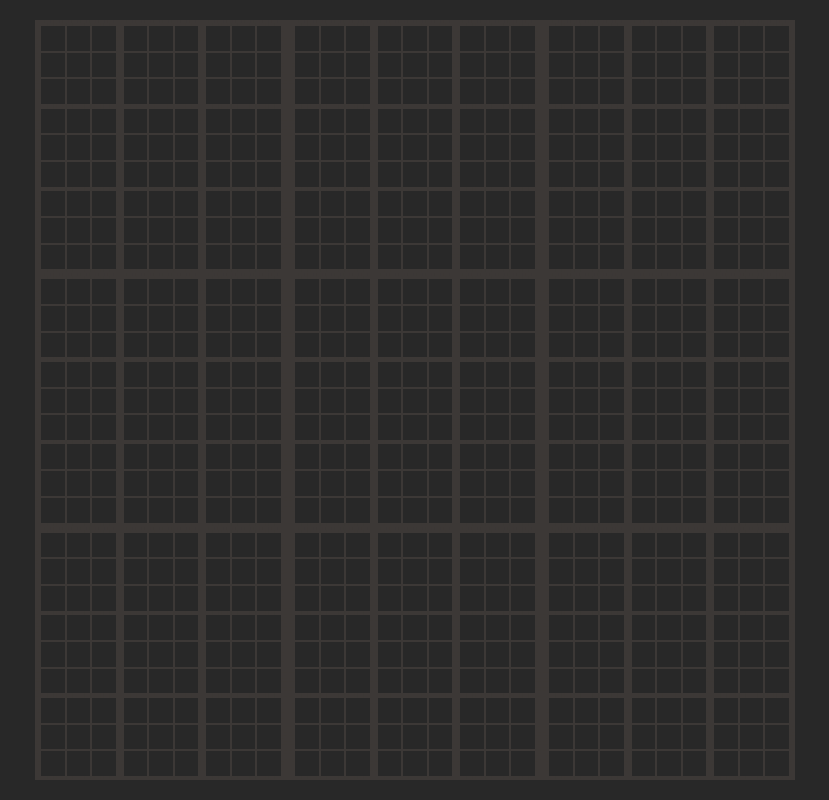
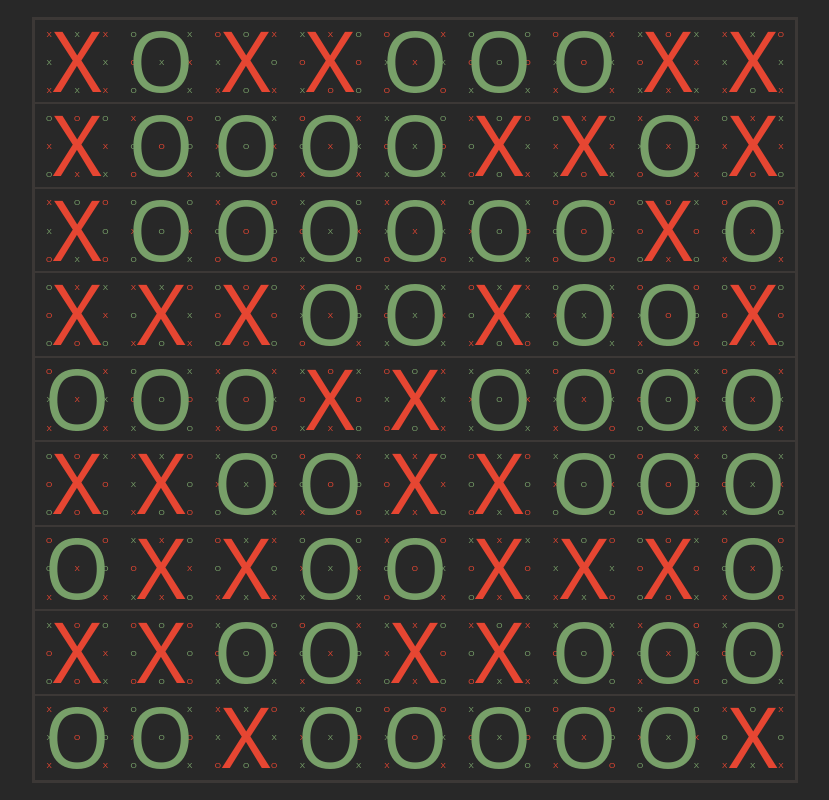
Before and after one commit to MangoMagoCane/Ultimate-Super-Tic-tac-toe, a website built with Vite: page singleplayer/index.html in a window 1280 px wide. Shown: the whole page, without its empty margins (225-1054 px from the left). Built offline with nearby package versions, Linux system fonts and the light colour scheme.

Commit message:
feat: Add overlays

```diff
--- a/singleplayer/index.html
+++ b/singleplayer/index.html
@@ -3,7 +3,10 @@
   <head>
     <meta charset="UTF-8" />
     <link rel="icon" type="image/svg+xml" href="" />
-    <meta name="viewport" content="width=device-width, initial-scale=1.0" />
+    <meta
+      name="viewport"
+      content="width=device-width, initial-scale=1.0, maximum-scale=1.0, user-scalable=no"
+    />
     <title>Ultimate Super Tic-tac-toe</title>
   </head>
   <body>
--- a/singleplayer/src/board.ts
+++ b/singleplayer/src/board.ts
@@ -1,41 +1,37 @@
 export function setupBoard(element: HTMLDivElement): void {
   const container: HTMLDivElement = document.createElement("div");
-  container.className = "utt-container";
-  // container.style.width = "80%";
-  console.log("'" + container.style.width + "'");
-  // container.style.height = "80%";
+  container.className = "ust-container";
+  element.appendChild(container);
 
   for (let i = 0; i < 3; i++) {
     const row: HTMLDivElement = document.createElement("div");
     row.className = "ttt-row";
+    container.appendChild(row);
 
     for (let j = 0; j < 3; j++) {
       const grid: HTMLDivElement = createBoard(i * 3 + j);
       // button.onclick = (): void => buttonClick(idNumber * 9 + i * 3 + j);
       row.appendChild(grid);
     }
-
-    container.appendChild(row);
   }
 
-  element.appendChild(container);
+  positionOverlays();
 }
 
 function createBoard(idNumber: number): HTMLDivElement {
   const container: HTMLDivElement = document.createElement("div");
-  container.className = "ttt-container";
+  container.className = "utt-container";
 
   for (let i = 0; i < 3; i++) {
     const row: HTMLDivElement = document.createElement("div");
     row.className = "ttt-row";
+    container.appendChild(row);
 
     for (let j = 0; j < 3; j++) {
-      const grid: HTMLDivElement = createGrid(i * 3 + j);
-      // button.onclick = (): void => buttonClick(idNumber * 9 + i * 3 + j);
+      const gridIndex: number = idNumber * 9 + (i * 3 + j);
+      const grid: HTMLDivElement = createGrid(gridIndex);
       row.appendChild(grid);
     }
-
-    container.appendChild(row);
   }
 
   return container;
@@ -45,18 +41,26 @@ function createGrid(idNumber: number): HTMLDivElement {
   const container: HTMLDivElement = document.createElement("div");
   container.className = "ttt-container";
 
+  const overlay: HTMLDivElement = document.createElement("div");
+  overlay.className = "ttt-overlay";
+
   for (let i = 0; i < 3; i++) {
     const row: HTMLDivElement = document.createElement("div");
     row.className = "ttt-row";
 
     for (let j = 0; j < 3; j++) {
       const button: HTMLButtonElement = document.createElement("button");
-      button.onclick = (): void => buttonClick(idNumber * 9 + (i * 3 + j));
+      const buttonIndex: number = idNumber * 9 + (i * 3 + j);
+      // button.innerText = `${}(buttonIndex).padStart(3, "0"} `;
+      button.innerText = Math.floor(Math.random() * 2) ? "X" : "O";
+      button.style.color = `var(--gruvbox-${buttonIndex % 2 == 0 ? "red" : "green"}-color)`;
+      button.onclick = (): void => buttonClick(buttonIndex);
       row.appendChild(button);
     }
-
     container.appendChild(row);
   }
+
+  container.appendChild(overlay);
 
   return container;
 }
@@ -64,3 +68,25 @@ function createGrid(idNumber: number): HTMLDivElement {
 function buttonClick(idNumber: number): void {
   console.log(idNumber);
 }
+
+function positionOverlays(): void {
+  const overlays = document.querySelectorAll<HTMLDivElement>("div.ttt-overlay");
+
+  for (let overlay of overlays) {
+    overlay = overlay as HTMLDivElement;
+    const container = overlay.parentElement as HTMLDivElement;
+    console.log(overlay.style);
+
+    const randBool: Boolean = !!Math.floor(Math.random() * 2);
+    overlay.style.color = `var(--gruvbox-${randBool ? "red" : "green"}-color)`;
+    overlay.innerHTML = randBool ? "X" : "O";
+
+    overlay.style.top = container.clientTop + "px";
+    overlay.style.left = container.clientLeft + "px";
+    overlay.style.width = container.clientWidth + "px";
+    overlay.style.height = container.clientHeight + "px";
+    overlay.style.top = container.offsetTop + "px";
+    overlay.style.left = container.offsetLeft + "px";
+    overlay.style.fontSize = container.clientWidth + "px";
+  }
+}
--- a/singleplayer/src/main.ts
+++ b/singleplayer/src/main.ts
@@ -1,8 +1,10 @@
 import "./style.css";
 import { setupBoard } from "./board.ts";
-// import { setupCounter } from "./counter.ts";
 
-// document.querySelector<HTMLDivElement>("#app")!.innerHTML = ``;
-
-// setupCounter(document.querySelector<HTMLButtonElement>("#counter")!);
-setupBoard(document.querySelector<HTMLDivElement>("#app")!);
+const appElement = document.querySelector<HTMLDivElement>("#app")!;
+appElement.innerHTML = ``;
+addEventListener("resize", () => {
+  appElement.innerHTML = ``;
+  setupBoard(appElement);
+});
+setupBoard(appElement);
--- a/singleplayer/src/style.css
+++ b/singleplayer/src/style.css
@@ -1,29 +1,45 @@
 :root {
   --gruvbox-fg-color: rgba(60, 56, 54, 255);
   --gruvbox-bg-color: rgba(40, 40, 40, 255);
-  --gruvbox-green: rgba(120, 160, 105, 255);
-  --gruvbox-red: rgba(230, 70, 50, 255);
+  --gruvbox-green-color: rgba(120, 160, 105, 255);
+  --gruvbox-red-color: rgba(230, 70, 50, 255);
+  --gruvbox-yellow-color: rgba(250, 190, 50, 255);
+  --gruvbox-orange-color: rgba(245, 125, 25, 255);
 
   font-family: system-ui, Avenir, Helvetica, Arial, sans-serif;
   line-height: 1.5;
   font-weight: 400;
 
-  /* color-scheme: light dark; */
-  /* color: rgba(); */
   background-color: var(--gruvbox-bg-color);
 
   font-synthesis: none;
-  text-render5ing: optimizeLegibility;
+  text-rendering: optimizeLegibility;
   -webkit-font-smoothing: antialiased;
   -moz-osx-font-smoothing: grayscale;
+}
+
+.ust-container {
+  display: flex;
+  flex-direction: column;
+  justify-content: space-evenly;
+  align-items: center;
+  border-style: solid;
+  border-width: 2px 2px solid;
+  border-color: var(--gruvbox-fg-color);
+  width: 95vh;
+  height: 95vh;
 }
 
 .utt-container {
   display: flex;
   flex-direction: column;
   justify-content: space-evenly;
-  width: 95vh;
-  height: 95vh;
+  align-items: center;
+  border-style: solid;
+  border-width: 2px 0px;
+  border-color: var(--gruvbox-fg-color);
+  width: 100%;
+  height: 100%;
   background-color: var(--gruvbox-fg-color);
 }
 
@@ -31,36 +47,55 @@
   display: flex;
   flex-direction: column;
   justify-content: space-evenly;
-  row-gap: 2px;
+  align-items: center;
+  border-style: solid;
+  border-width: 2px 0px;
+  border-color: var(--gruvbox-fg-color);
   width: 100%;
-  height: 97%;
-  border-style: dashed;
-  border-width: medium;
-  border-color: var(--gruvbox-fg-color);
+  height: 100%;
   background-color: var(--gruvbox-fg-color);
 }
 
 .ttt-row {
   display: flex;
   flex-direction: row;
-  justify-content: space-between;
-  column-gap: 2px;
+  justify-content: space-evenly;
+  align-items: center;
+  /* border-style: solid; */
+  border-width: 0px 3px 0px;
+  border-color: var(--gruvbox-fg-color);
   width: 100%;
   height: 100%;
+}
+
+.ttt-overlay {
+  position: absolute;
+  display: flex;
+  flex: 1;
+  justify-content: center;
+  align-items: center;
+  font-size: 100%;
 }
 
 /* .ttt-button { */
 button {
   width: 100%;
   height: 100%;
-  border: none;
+  border: none; /* required to remove weird button bordering */
+  /* border-style: solid; */
+  border-width: 0px 1px 0px;
+  border-color: var(--gruvbox-fg-color);
+  font-size: 1vh;
   background-color: var(--gruvbox-bg-color);
 }
 button:hover {
-  background-color: var(--gruvbox-bg-color);
+  background-color: var(--gruvbox-fg-color);
 }
-button:disabled {
+button:active {
+  background-color: var(--gruvbox-orange-color);
 }
+/* button:disabled { */
+/* } */
 
 /* a { */
 /*   font-weight: 500; */
```
